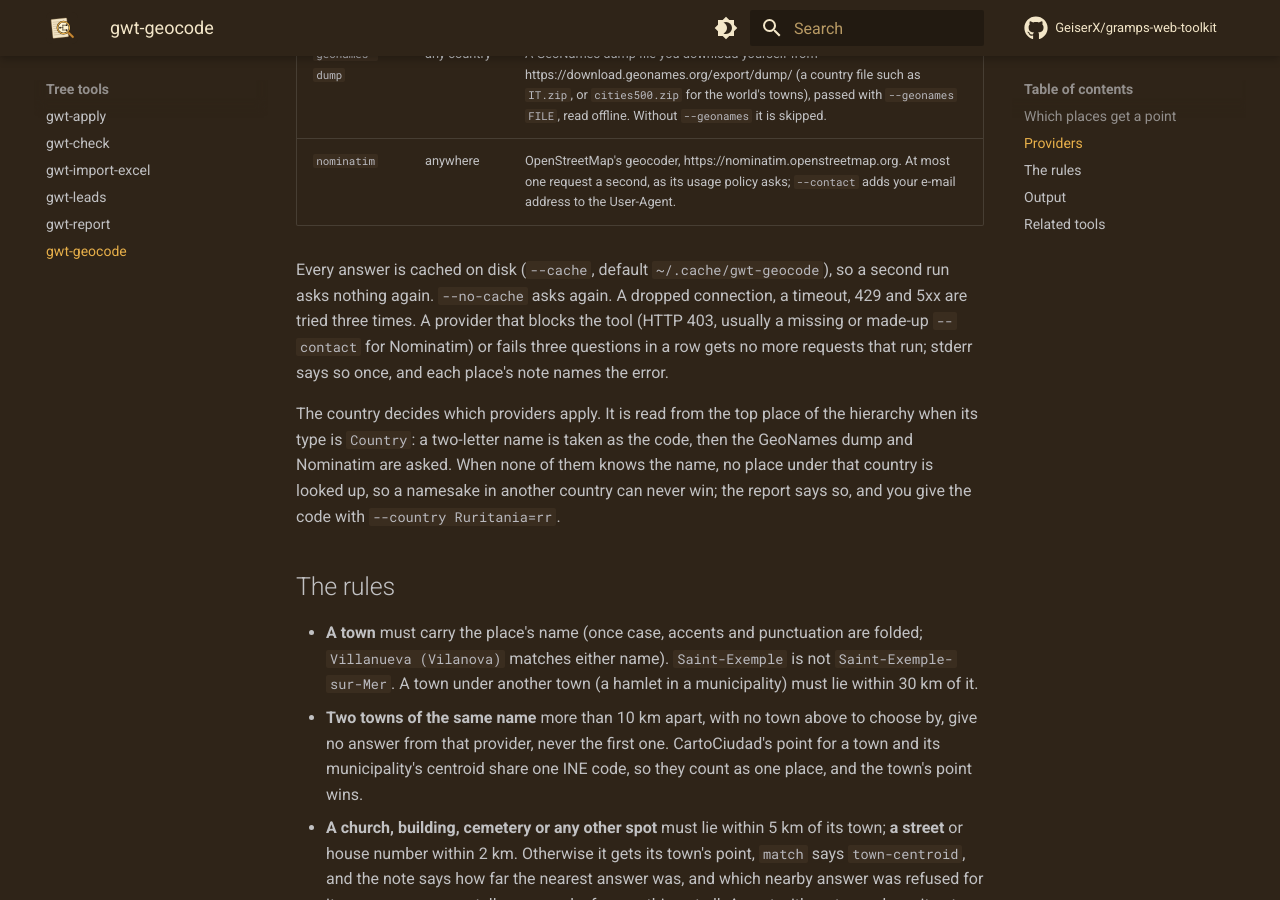
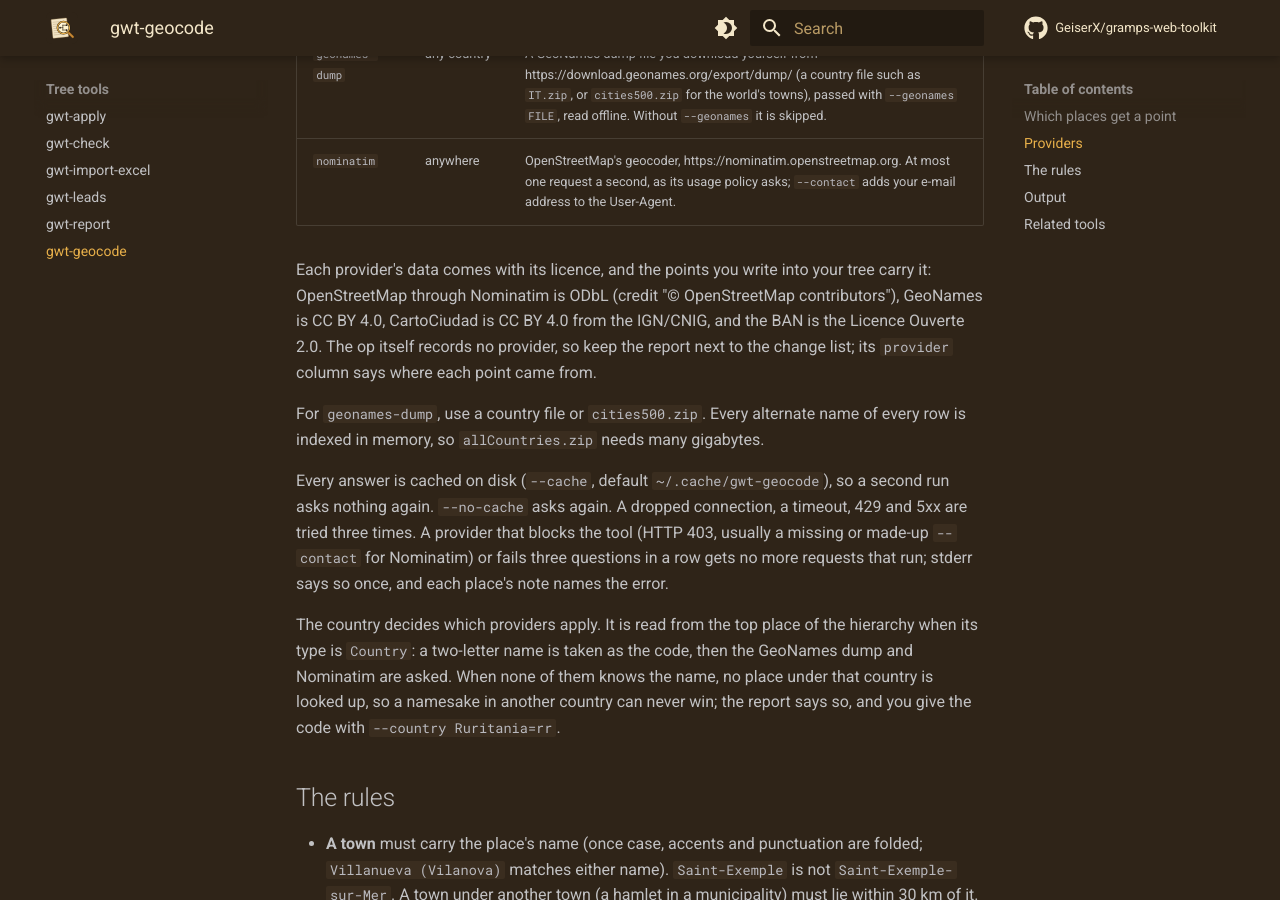
Before and after one commit to GeiserX/gramps-web-toolkit, an MkDocs documentation site: the page built from docs/geocode.md, in a window 1280 px wide and 900 px high, scrolled down 1487 px. Built offline with MkDocs 1.6.1 and Material for MkDocs 9.7.7, drawn with Linux system fonts in a browser that asks for light colours; comment, search, counter and statistics services are not loaded.

Commit message:
docs(geocode): name each provider's data licence and warn off the world GeoNames file
The points the tool writes into a tree carry their source's licence, and the
docs did not say which; the GeoNames index also grows with every alternate
name, which the world file makes run out of memory.

```diff
--- a/docs/geocode.md
+++ b/docs/geocode.md
@@ -36,6 +36,10 @@ Each place is looked up by its own name and the names above it, through a chain
 | `ban` | France | The national address base, https://api-adresse.data.gouv.fr: one point per commune, with its INSEE code and a score. Asked with the commune and its `Department` (or `Province`), and only the communes in that département are kept, since many share a name. No key. |
 | `geonames-dump` | any country | A GeoNames dump file you download yourself from https://download.geonames.org/export/dump/ (a country file such as `IT.zip`, or `cities500.zip` for the world's towns), passed with `--geonames FILE`, read offline. Without `--geonames` it is skipped. |
 | `nominatim` | anywhere | OpenStreetMap's geocoder, https://nominatim.openstreetmap.org. At most one request a second, as its usage policy asks; `--contact` adds your e-mail address to the User-Agent. |
+
+Each provider's data comes with its licence, and the points you write into your tree carry it: OpenStreetMap through Nominatim is ODbL (credit "© OpenStreetMap contributors"), GeoNames is CC BY 4.0, CartoCiudad is CC BY 4.0 from the IGN/CNIG, and the BAN is the Licence Ouverte 2.0. The op itself records no provider, so keep the report next to the change list; its `provider` column says where each point came from.
+
+For `geonames-dump`, use a country file or `cities500.zip`. Every alternate name of every row is indexed in memory, so `allCountries.zip` needs many gigabytes.
 
 Every answer is cached on disk (`--cache`, default `~/.cache/gwt-geocode`), so a second run asks nothing again. `--no-cache` asks again. A dropped connection, a timeout, 429 and 5xx are tried three times. A provider that blocks the tool (HTTP 403, usually a missing or made-up `--contact` for Nominatim) or fails three questions in a row gets no more requests that run; stderr says so once, and each place's note names the error.
 
```
